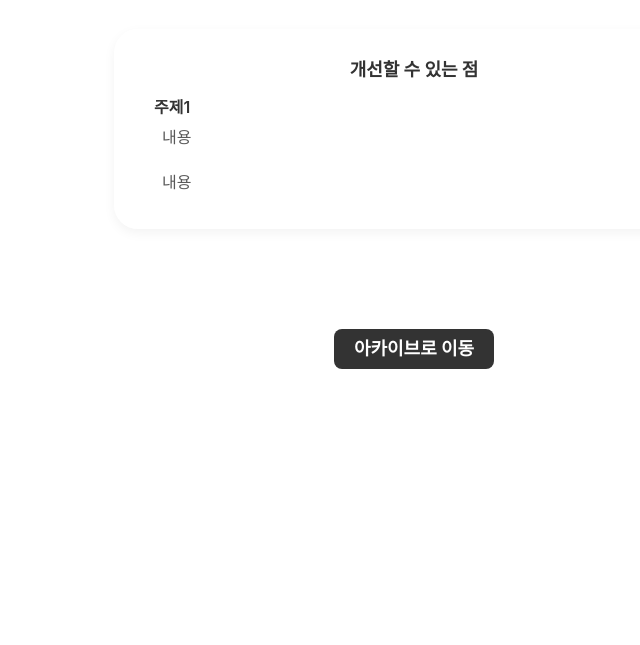
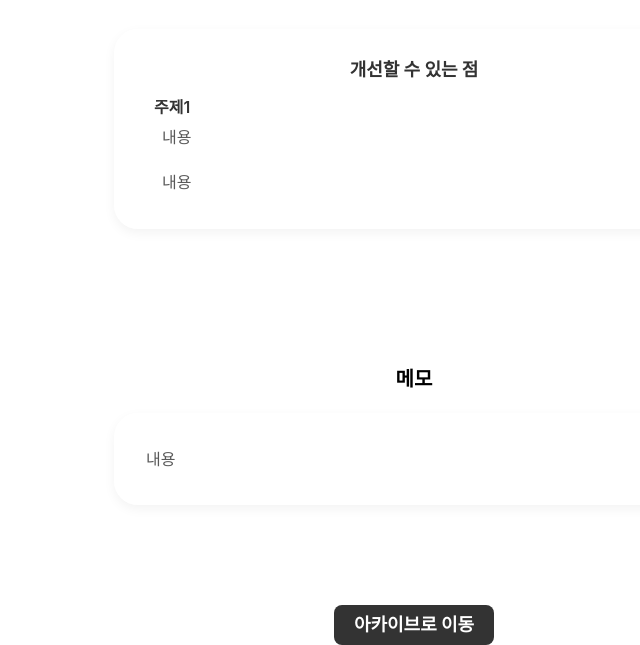
Before and after one commit to kakao-tech-campus-3rd-step3/Team5_FE, a React (Vite) app: page /feedback in a window 1280 px wide. Shown: the part 1043-1688 px from the top of the page, without its empty margins (226-866 px from the left). Before the commit the page ends 1412 px from the top, so only its background shows below. Built offline with nearby package versions, Linux system fonts and the light colour scheme.

Commit message:
fix: 피드백 페이지 메모 추가

```diff
--- a/src/pages/Feedback/Feedback.tsx
+++ b/src/pages/Feedback/Feedback.tsx
@@ -8,6 +8,11 @@ const questionData = {
 
 const answerData = {
   title: '나의 답변',
+  content: ['내용'],
+};
+
+const memo = {
+  title: '메모',
   content: ['내용'],
 };
 
@@ -101,6 +106,16 @@ const FeedbackPage = () => {
           </CardList>
         </CardWrapper>
       </SectionContainer>
+
+      <SectionContainer>
+        <Title>메모</Title>
+        <CardWrapper>
+          {memo.content.map((paragraph, index) => (
+            <CardParagraph key={index}>{paragraph}</CardParagraph>
+          ))}
+        </CardWrapper>
+      </SectionContainer>
+
       <SharedButton
         type="button"
         onClick={handleArchiveClick}
```
